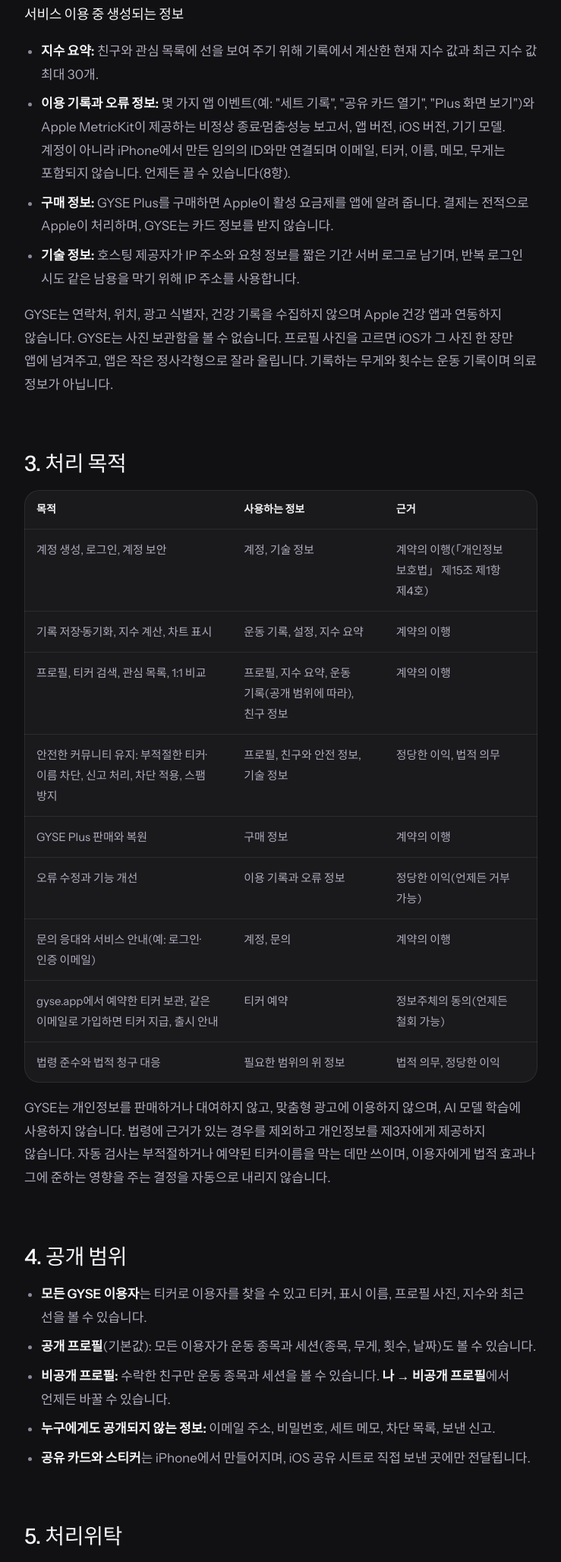
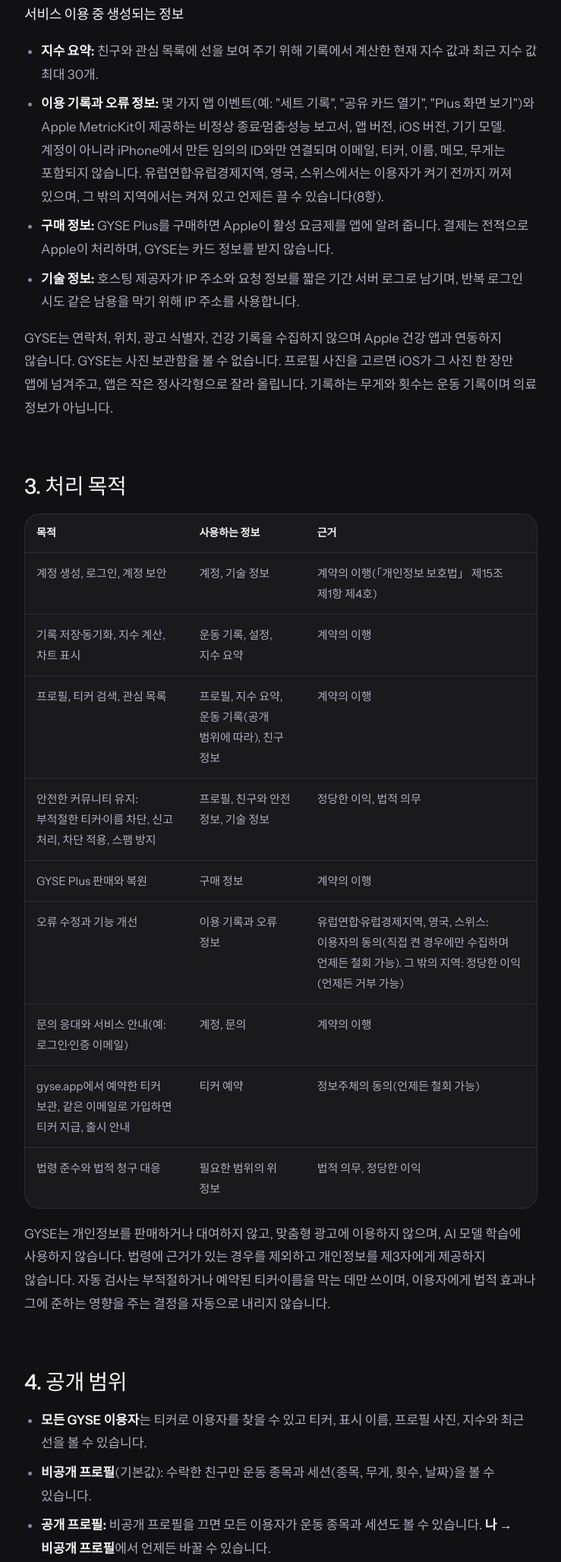
Before and after one commit to jungwoorla/gyse-site, a plain HTML site: page ko/privacy.html in a window 1280 px wide. Shown: the part 1840-3896 px from the top of the page at 76% size, without its empty margins (270-1009 px from the left). Drawn offline with Linux system fonts and the light colour scheme.

Commit message:
Privacy policy: match build 6 defaults and drop comparison wording
- Profiles are private by default; public is the opt-in.
- Usage data is off unless turned on in the EU, EEA, UK and Switzerland
  (consent); elsewhere it stays opt-out under legitimate interest.
- Remove "head-to-head" / "1:1 비교" from the purposes table: GYSE has no
  user-versus-user comparison.

Co-Authored-By: Claude Fable 5.2 <noreply@anthropic.com>

```diff
--- a/ko/privacy.html
+++ b/ko/privacy.html
@@ -60,7 +60,7 @@
   <h3>서비스 이용 중 생성되는 정보</h3>
   <ul>
     <li><strong>지수 요약:</strong> 친구와 관심 목록에 선을 보여 주기 위해 기록에서 계산한 현재 지수 값과 최근 지수 값 최대 30개.</li>
-    <li><strong>이용 기록과 오류 정보:</strong> 몇 가지 앱 이벤트(예: "세트 기록", "공유 카드 열기", "Plus 화면 보기")와 Apple MetricKit이 제공하는 비정상 종료·멈춤·성능 보고서, 앱 버전, iOS 버전, 기기 모델. 계정이 아니라 iPhone에서 만든 임의의 ID와만 연결되며 이메일, 티커, 이름, 메모, 무게는 포함되지 않습니다. 언제든 끌 수 있습니다(8항).</li>
+    <li><strong>이용 기록과 오류 정보:</strong> 몇 가지 앱 이벤트(예: "세트 기록", "공유 카드 열기", "Plus 화면 보기")와 Apple MetricKit이 제공하는 비정상 종료·멈춤·성능 보고서, 앱 버전, iOS 버전, 기기 모델. 계정이 아니라 iPhone에서 만든 임의의 ID와만 연결되며 이메일, 티커, 이름, 메모, 무게는 포함되지 않습니다. 유럽연합·유럽경제지역, 영국, 스위스에서는 이용자가 켜기 전까지 꺼져 있으며, 그 밖의 지역에서는 켜져 있고 언제든 끌 수 있습니다(8항).</li>
     <li><strong>구매 정보:</strong> GYSE Plus를 구매하면 Apple이 활성 요금제를 앱에 알려 줍니다. 결제는 전적으로 Apple이 처리하며, GYSE는 카드 정보를 받지 않습니다.</li>
     <li><strong>기술 정보:</strong> 호스팅 제공자가 IP 주소와 요청 정보를 짧은 기간 서버 로그로 남기며, 반복 로그인 시도 같은 남용을 막기 위해 IP 주소를 사용합니다.</li>
   </ul>
@@ -72,10 +72,10 @@
     <tbody>
       <tr><td>계정 생성, 로그인, 계정 보안</td><td>계정, 기술 정보</td><td>계약의 이행(「개인정보 보호법」 제15조 제1항 제4호)</td></tr>
       <tr><td>기록 저장·동기화, 지수 계산, 차트 표시</td><td>운동 기록, 설정, 지수 요약</td><td>계약의 이행</td></tr>
-      <tr><td>프로필, 티커 검색, 관심 목록, 1:1 비교</td><td>프로필, 지수 요약, 운동 기록(공개 범위에 따라), 친구 정보</td><td>계약의 이행</td></tr>
+      <tr><td>프로필, 티커 검색, 관심 목록</td><td>프로필, 지수 요약, 운동 기록(공개 범위에 따라), 친구 정보</td><td>계약의 이행</td></tr>
       <tr><td>안전한 커뮤니티 유지: 부적절한 티커·이름 차단, 신고 처리, 차단 적용, 스팸 방지</td><td>프로필, 친구와 안전 정보, 기술 정보</td><td>정당한 이익, 법적 의무</td></tr>
       <tr><td>GYSE Plus 판매와 복원</td><td>구매 정보</td><td>계약의 이행</td></tr>
-      <tr><td>오류 수정과 기능 개선</td><td>이용 기록과 오류 정보</td><td>정당한 이익(언제든 거부 가능)</td></tr>
+      <tr><td>오류 수정과 기능 개선</td><td>이용 기록과 오류 정보</td><td>유럽연합·유럽경제지역, 영국, 스위스: 이용자의 동의(직접 켠 경우에만 수집하며 언제든 철회 가능). 그 밖의 지역: 정당한 이익(언제든 거부 가능)</td></tr>
       <tr><td>문의 응대와 서비스 안내(예: 로그인·인증 이메일)</td><td>계정, 문의</td><td>계약의 이행</td></tr>
       <tr><td>gyse.app에서 예약한 티커 보관, 같은 이메일로 가입하면 티커 지급, 출시 안내</td><td>티커 예약</td><td>정보주체의 동의(언제든 철회 가능)</td></tr>
       <tr><td>법령 준수와 법적 청구 대응</td><td>필요한 범위의 위 정보</td><td>법적 의무, 정당한 이익</td></tr>
@@ -86,8 +86,8 @@
   <h2 id="visible">4. 공개 범위</h2>
   <ul>
     <li><strong>모든 GYSE 이용자</strong>는 티커로 이용자를 찾을 수 있고 티커, 표시 이름, 프로필 사진, 지수와 최근 선을 볼 수 있습니다.</li>
-    <li><strong>공개 프로필</strong>(기본값): 모든 이용자가 운동 종목과 세션(종목, 무게, 횟수, 날짜)도 볼 수 있습니다.</li>
-    <li><strong>비공개 프로필:</strong> 수락한 친구만 운동 종목과 세션을 볼 수 있습니다. <strong>나 → 비공개 프로필</strong>에서 언제든 바꿀 수 있습니다.</li>
+    <li><strong>비공개 프로필</strong>(기본값): 수락한 친구만 운동 종목과 세션(종목, 무게, 횟수, 날짜)을 볼 수 있습니다.</li>
+    <li><strong>공개 프로필:</strong> 비공개 프로필을 끄면 모든 이용자가 운동 종목과 세션도 볼 수 있습니다. <strong>나 → 비공개 프로필</strong>에서 언제든 바꿀 수 있습니다.</li>
     <li><strong>누구에게도 공개되지 않는 정보:</strong> 이메일 주소, 비밀번호, 세트 메모, 차단 목록, 보낸 신고.</li>
     <li><strong>공유 카드와 스티커</strong>는 iPhone에서 만들어지며, iOS 공유 시트로 직접 보낸 곳에만 전달됩니다.</li>
   </ul>
@@ -137,8 +137,8 @@
     <li><strong>열람과 정정:</strong> 프로필, 기록, 설정은 앱에서 보고 직접 수정할 수 있습니다.</li>
     <li><strong>사본 받기:</strong> <strong>나 → 내 데이터 → CSV로 내보내기</strong>로 기록한 모든 탑 세트를 내보낼 수 있습니다.</li>
     <li><strong>삭제:</strong> <strong>나 → 계정 삭제</strong>로 계정과 데이터를 삭제합니다. Apple로 로그인한 경우 GYSE의 Apple ID 접근 권한도 철회합니다.</li>
-    <li><strong>공개 범위 제한:</strong> <strong>비공개 프로필</strong>을 켜세요.</li>
-    <li><strong>이용 기록 수집 거부:</strong> <strong>나 → 익명 사용 데이터 공유</strong>를 끄세요.</li>
+    <li><strong>공개 범위 제한:</strong> <strong>비공개 프로필</strong>은 기본으로 켜져 있습니다. 끄지 않는 한 친구만 운동 종목과 세션을 볼 수 있습니다.</li>
+    <li><strong>이용 기록 수집 켜기·끄기:</strong> <strong>나 → 익명 사용 데이터 공유</strong>에서 바꿀 수 있습니다.</li>
     <li><strong>요청하기:</strong> 열람, 정정·삭제, 처리정지, 동의 철회, 이전 요청은 <a href="mailto:support@gyse.app">support@gyse.app</a>으로 보내 주세요. 법정대리인이나 위임받은 사람도 요청할 수 있습니다. 본인 확인을 위해 계정 이메일로 확인을 요청할 수 있으며, 10일 이내에 답변합니다.</li>
   </ul>
   <p><strong>권익침해 구제방법:</strong> 개인정보 침해에 대한 상담이나 분쟁 해결이 필요하면 아래 기관에 문의할 수 있습니다.</p>
```
Also changed, not shown: privacy.html (+7 -7 lines).
